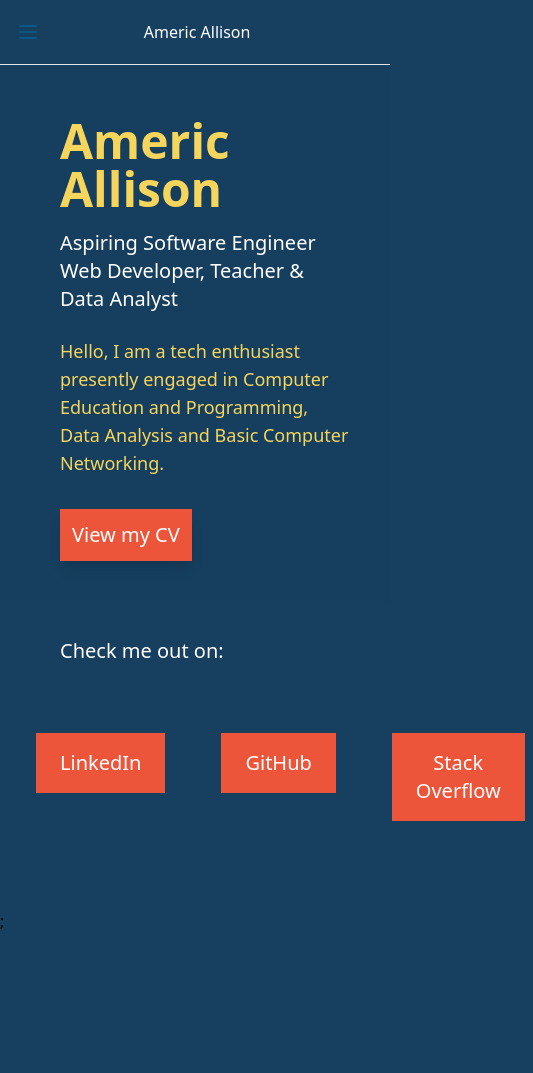
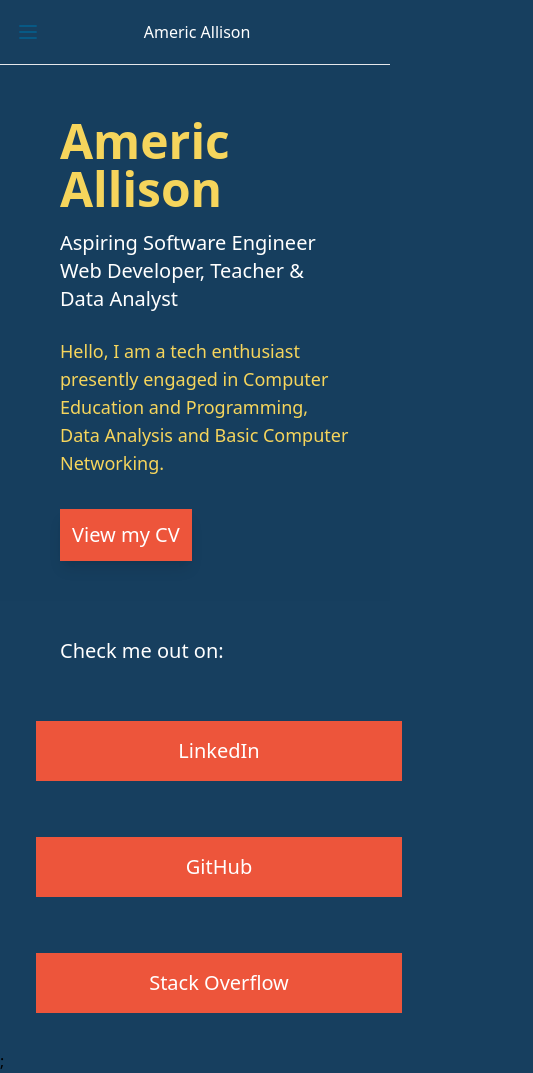
Before and after one commit to americallison/americportfolio_react, a React (Create React App) app: page / in a window 390 px wide. Shown: the whole page, 533 px wide, since content can reach past the window. Before the commit the page ends 933 px from the top, so only its background shows below. Built offline with nearby package versions, Linux system fonts and the light colour scheme.

Commit message:
align buttons block

```diff
--- a/src/components/LandingBanner.js
+++ b/src/components/LandingBanner.js
@@ -32,7 +32,7 @@
 
     {/* Image Banner */}
     <div
-      className="md:w-6/12 w-full shadow-lg rounded-sm w-full animate-fade-in-image delay-3000"
+      className="md:w-6/12 w-full shadow-lg rounded-sm animate-fade-in-image delay-3000"
       style={{
         backgroundImage: `url(${profile})`,
         backgroundSize: 'cover',
@@ -45,7 +45,7 @@
     <p className="text-white p-5 ml-5 mt-4 text-xl">Check me out on:</p>
   </div>
 
-  <div className="flex mt-3 animate-fade-in-image delay-3000">
+  <div className="md:flex block mt-3 animate-fade-in-image delay-3000">
     <div className="md:w-4/12 w-full p-3 m-4">
       <button className="text-white w-full text-xl bg-[#ed553b] font-light p-4 m-2">
         LinkedIn
```
